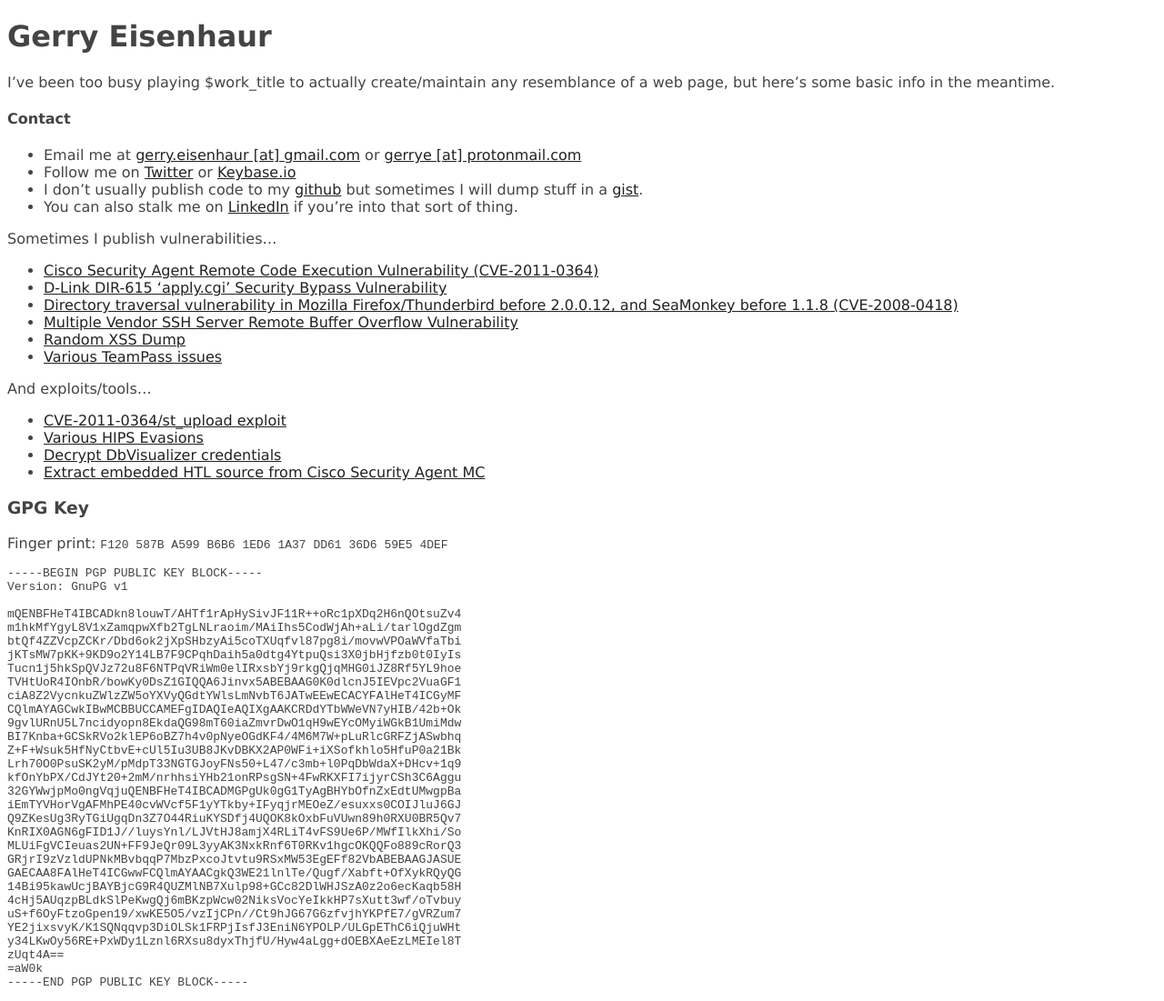
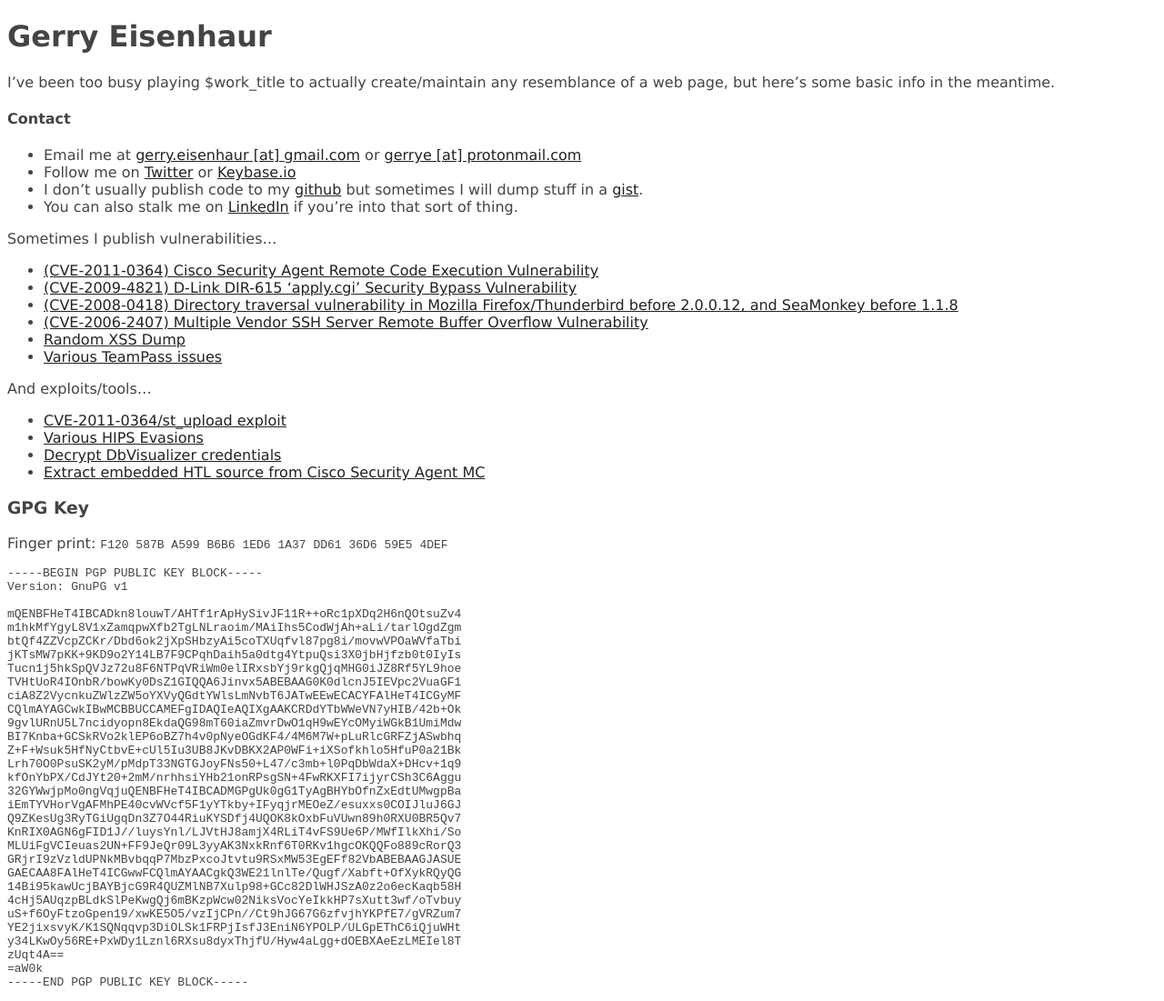
Before and after one commit to gerry/gerry.github.io, a Jekyll site: the page built from index.md, in a window 1280 px wide. Shown: the whole page at 91% size. Built offline with Jekyll 4.4.1, drawn with Linux system fonts in a browser that asks for light colours.

Commit message:
updating random notes

```diff
--- a/index.md
+++ b/index.md
@@ -12,10 +12,10 @@ I've been too busy playing $work_title to actually create/maintain any resemblan
   * You can also stalk me on [LinkedIn](https://www.linkedin.com/in/gerryeisenhaur) if you're into that sort of thing.
 
 Sometimes I publish vulnerabilities...
-  * [Cisco Security Agent Remote Code Execution Vulnerability (CVE-2011-0364)](http://cve.mitre.org/cgi-bin/cvename.cgi?name=CVE-2011-0364)
-  * [D-Link DIR-615 'apply.cgi' Security Bypass Vulnerability](https://cve.mitre.org/cgi-bin/cvename.cgi?name=CVE-2009-4821)
-  * [Directory traversal vulnerability in Mozilla Firefox/Thunderbird before 2.0.0.12, and SeaMonkey before 1.1.8 (CVE-2008-0418)](https://cve.mitre.org/cgi-bin/cvename.cgi?name=CVE-2008-0418)
-  * [Multiple Vendor SSH Server Remote Buffer Overflow Vulnerability](https://cve.mitre.org/cgi-bin/cvename.cgi?name=CVE-2006-2407)
+  * [(CVE-2011-0364) Cisco Security Agent Remote Code Execution Vulnerability](http://cve.mitre.org/cgi-bin/cvename.cgi?name=CVE-2011-0364)
+  * [(CVE-2009-4821) D-Link DIR-615 'apply.cgi' Security Bypass Vulnerability](https://cve.mitre.org/cgi-bin/cvename.cgi?name=CVE-2009-4821)
+  * [(CVE-2008-0418) Directory traversal vulnerability in Mozilla Firefox/Thunderbird before 2.0.0.12, and SeaMonkey before 1.1.8](https://cve.mitre.org/cgi-bin/cvename.cgi?name=CVE-2008-0418)
+  * [(CVE-2006-2407) Multiple Vendor SSH Server Remote Buffer Overflow Vulnerability](https://cve.mitre.org/cgi-bin/cvename.cgi?name=CVE-2006-2407)
   * [Random XSS Dump](https://gist.github.com/gerry/765822)
   * [Various TeamPass issues](https://gist.github.com/gerry/860117891bbaeb161fdc7f66d08622d0)
 
```
